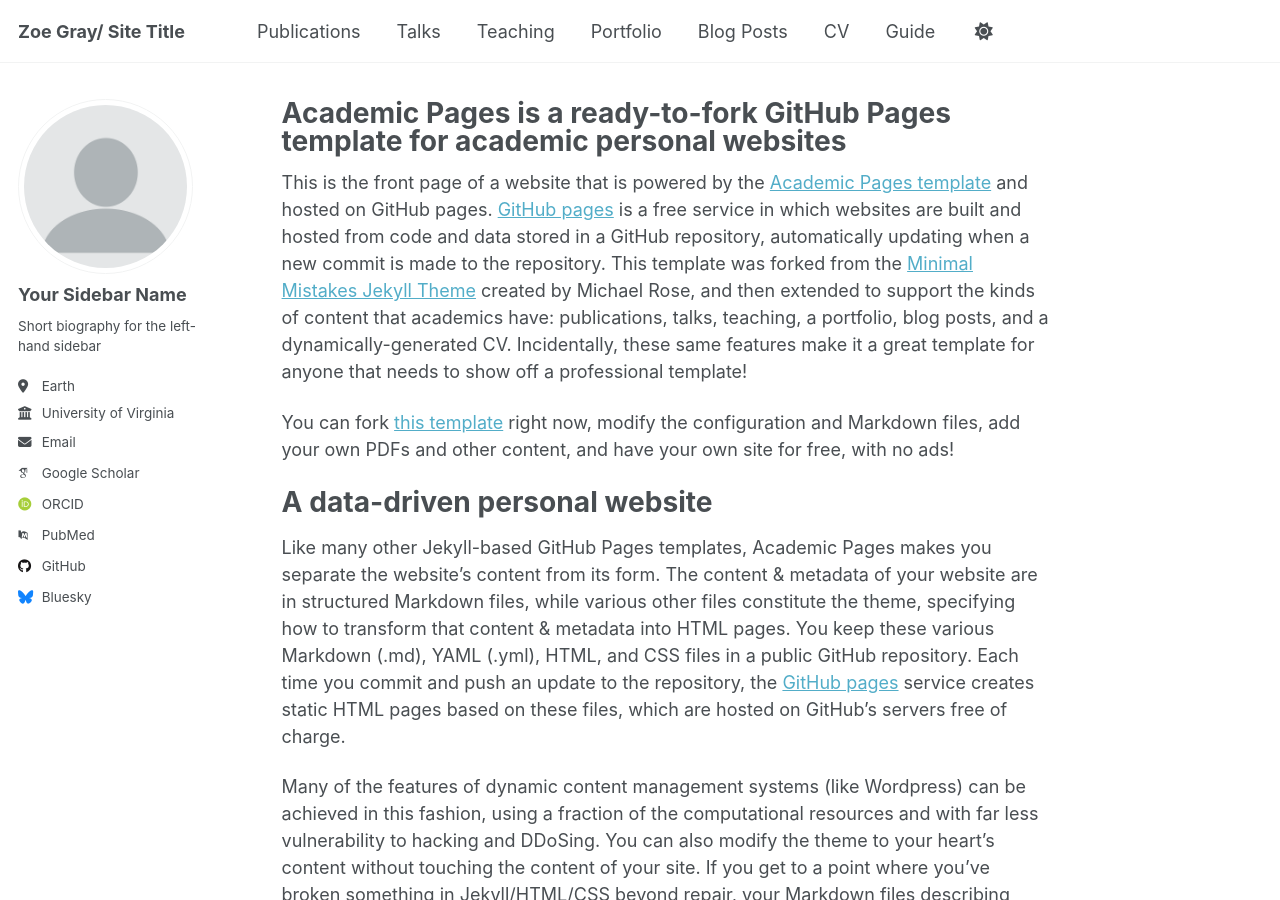
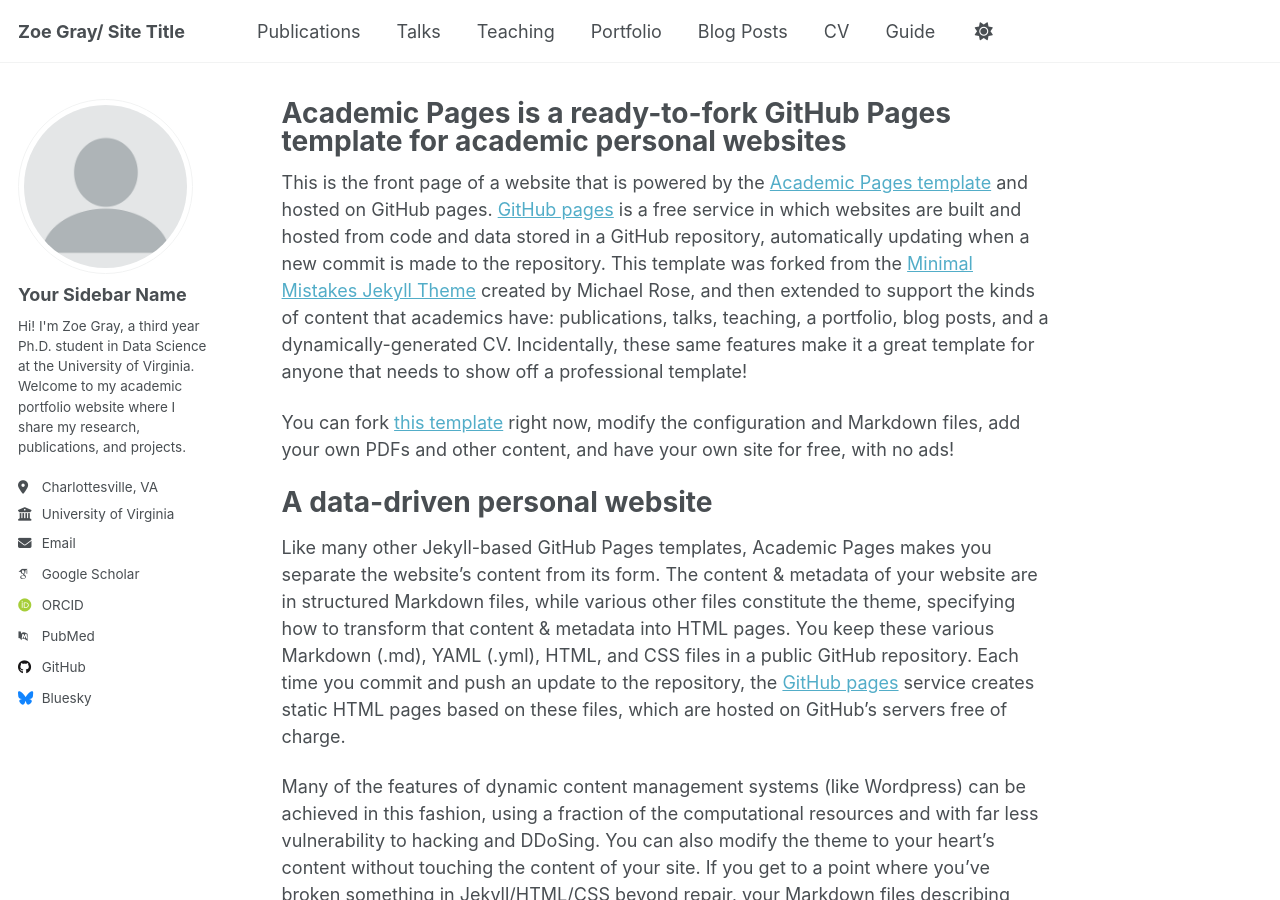
Before and after one commit to zgrayblue/zgrayblue.github.io, a Jekyll site: the page built from _pages/about.md, in a window 1280 px wide and 900 px high. Built offline with Jekyll 4.4.1, drawn with Linux system fonts in a browser that asks for light colours; some web fonts are replaced; a script that is not in the unit is left out.

Commit message:
short bio

```diff
--- a/_config.yml
+++ b/_config.yml
@@ -26,8 +26,8 @@ author:
   avatar           : "profile.png"
   name             : "Your Sidebar Name"
   pronouns         : # example: "she/her"
-  bio              : "Short biography for the left-hand sidebar"
-  location         : "Earth"
+  bio              : "Hi! I'm Zoe Gray, a third year Ph.D. student in Data Science at the University of Virginia. Welcome to my academic portfolio website where I share my research, publications, and projects."
+  location         : "Charlottesville, VA"
   employer         : "University of Virginia"
   uri              : # URL
   email            : "pdy2bw@virginia.edu"
```
